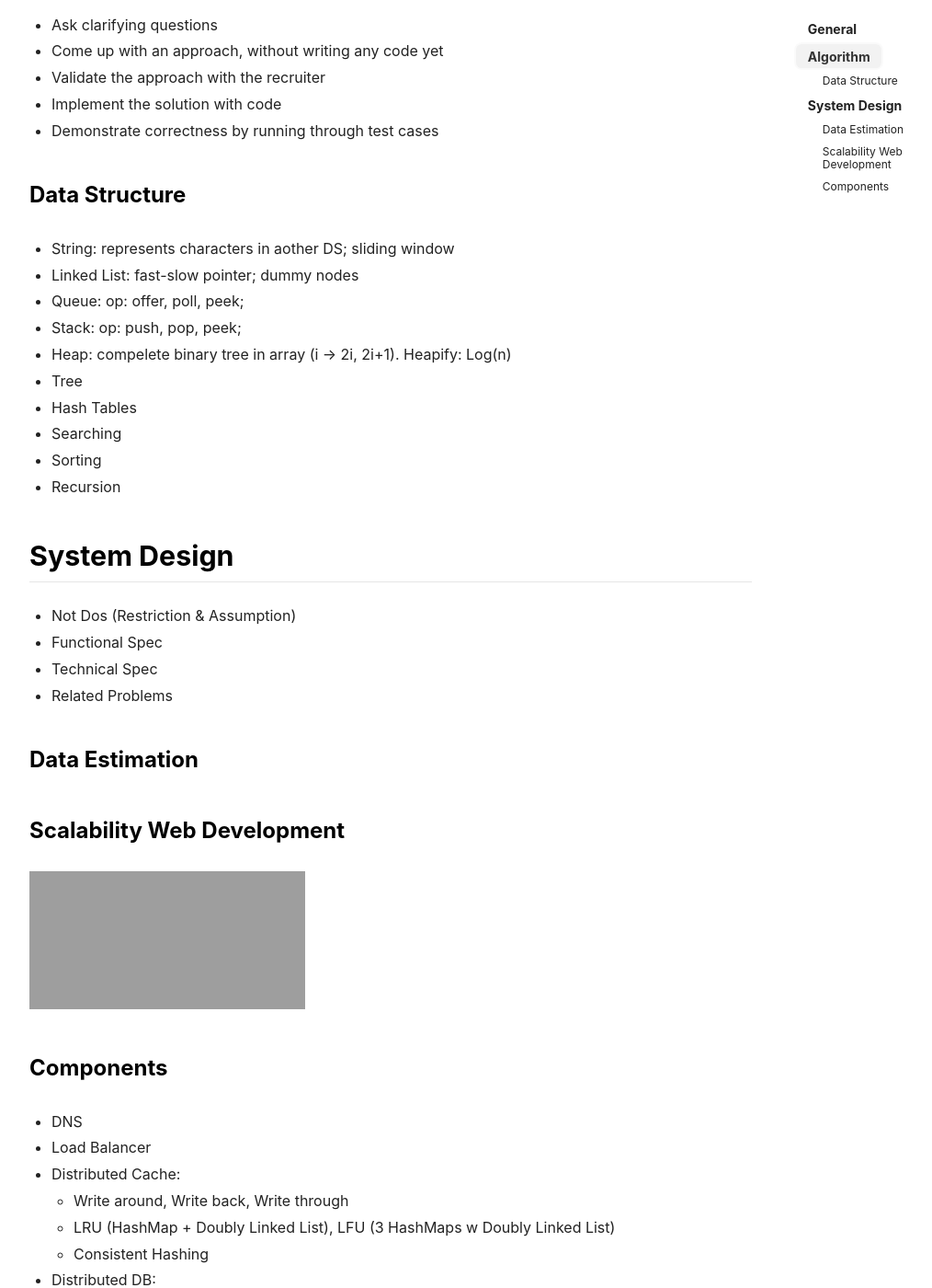
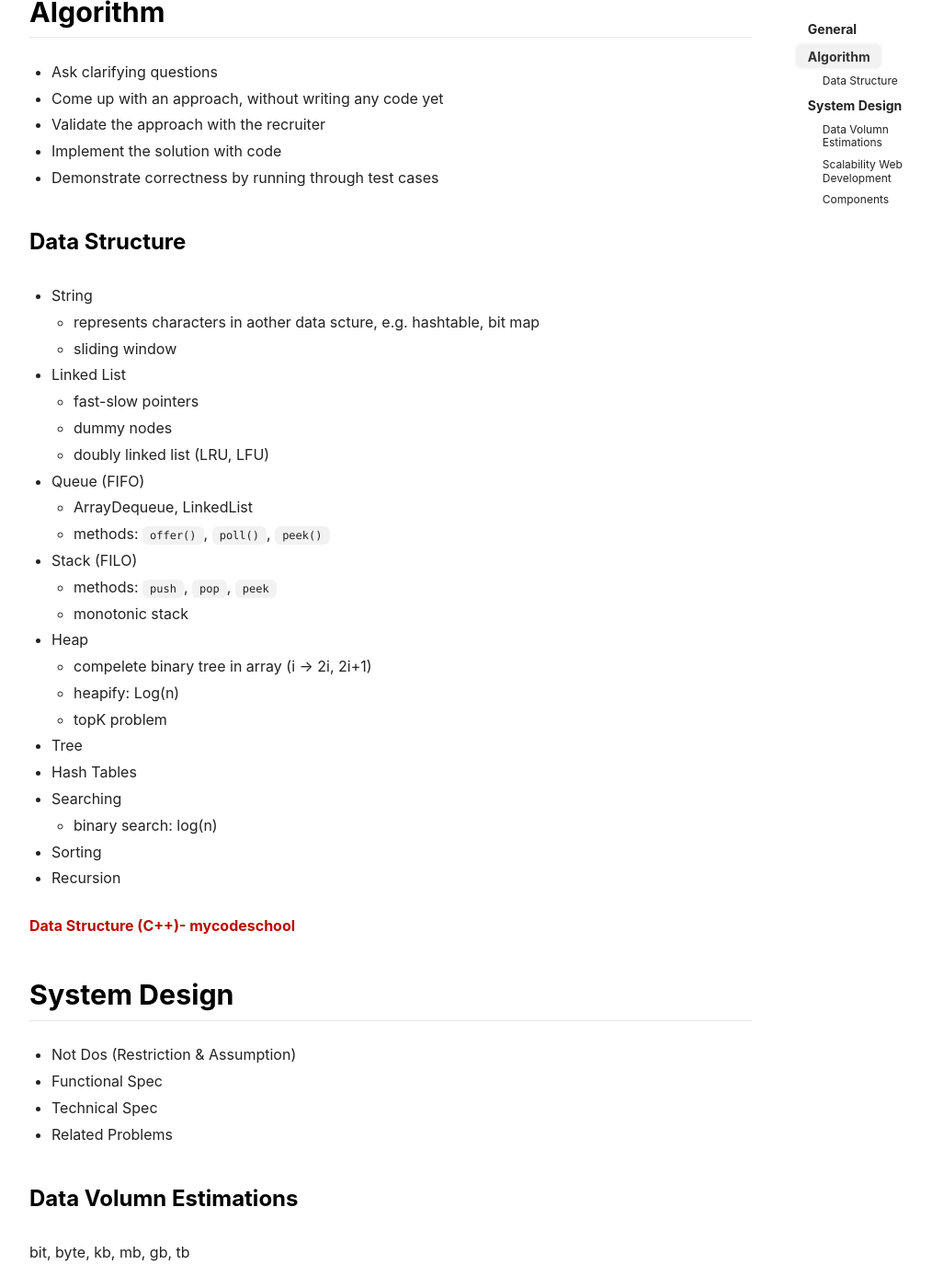
Before and after one commit to runzhuoli/runzhuoli.github.io, a Jekyll site: the page built from _posts/2022-04-20-webtest.md, in a window 1280 px wide and 1400 px high, scrolled down 486 px. Shown: the whole window at 92% size, without its empty margins (105-1119 px from the left). Built offline with Jekyll 4.4.1, drawn with Linux system fonts in a browser that asks for light colours; nearby versions of some CDN libraries; comment, search, counter and statistics services are not loaded; grey boxes are pictures that could not be loaded.

Commit message:
Update 2022-04-20-webtest.md

```diff
--- a/_posts/2022-04-20-webtest.md
+++ b/_posts/2022-04-20-webtest.md
@@ -12,6 +12,7 @@ tags:
 ## General
 
 [Senior Engineer Jobsearch](https://www.jobsearch.dev/)
+
 [Big-O Cheat Sheet](https://www.bigocheatsheet.com/)
 
 ## Algorithm
@@ -24,16 +25,31 @@ tags:
 
 ### Data Structure
 
-- String: represents characters in aother DS; sliding window
-- Linked List: fast-slow pointer; dummy nodes
-- Queue: op: offer, poll, peek;
-- Stack: op: push, pop, peek;
-- Heap: compelete binary tree in array (i -> 2i, 2i+1). Heapify: Log(n)
+- String
+  - represents characters in aother data scture, e.g. hashtable, bit map
+  - sliding window
+- Linked List
+  - fast-slow pointers
+  - dummy nodes
+  - doubly linked list (LRU, LFU)
+- Queue (FIFO)
+  - ArrayDequeue, LinkedList
+  - methods: `offer()`, `poll()`, `peek()`
+- Stack (FILO)
+  - methods: `push`, `pop`, `peek`
+  - monotonic stack
+- Heap
+  - compelete binary tree in array (i -> 2i, 2i+1)
+  - heapify: Log(n)
+  - topK problem
 - Tree
 - Hash Tables
 - Searching
+  - binary search: log(n)
 - Sorting
 - Recursion
+
+[Data Structure (C++)- mycodeschool](https://youtube.com/playlist?list=PL2_aWCzGMAwI3W_JlcBbtYTwiQSsOTa6P)
 
 ## System Design
 
@@ -42,7 +58,9 @@ tags:
 - Technical Spec
 - Related Problems
 
-### Data Estimation
+### Data Volumn Estimations
+
+bit, byte, kb, mb, gb, tb
 
 ### Scalability Web Development
 
```
